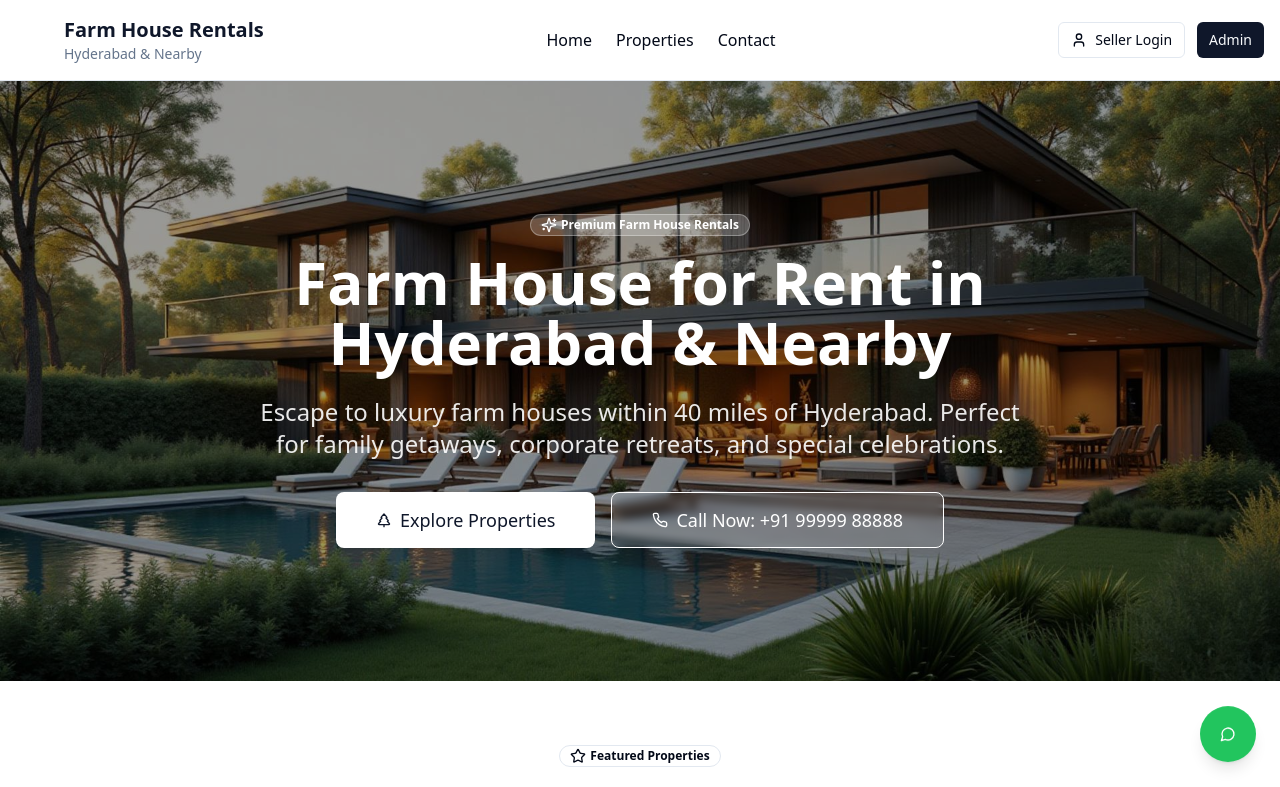
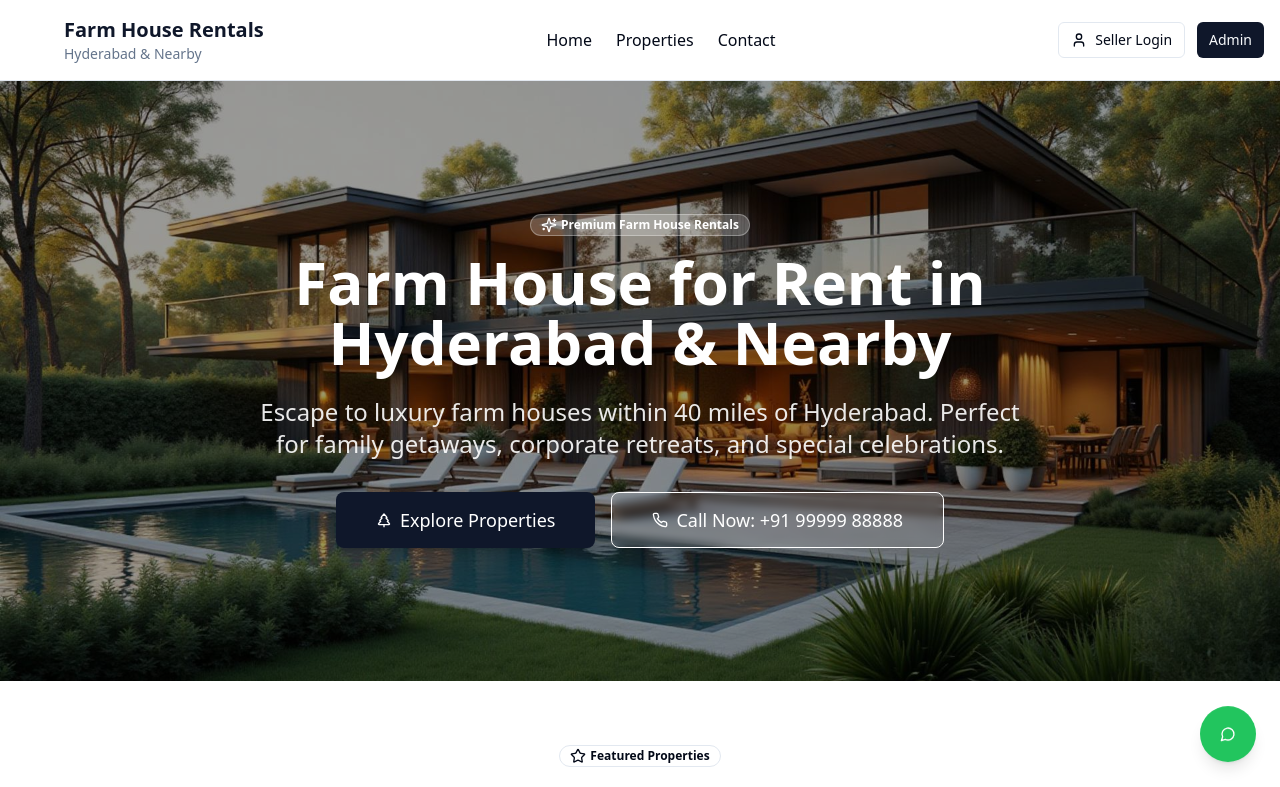
Before and after one commit to SwedSquad/hyderabad-farmstay-oasis, a React (Vite) app: page / in a window 1280 px wide. Shown: the top 787 px of the page. Built offline with nearby package versions, Linux system fonts and the light colour scheme.

Commit message:
Fix: Homepage CTA button visibility
Ensure the homepage CTA buttons have a visible background.

```diff
--- a/src/pages/Index.tsx
+++ b/src/pages/Index.tsx
@@ -37,7 +37,7 @@ const Index = () => {
             corporate retreats, and special celebrations.
           </p>
           <div className="flex flex-col sm:flex-row items-center justify-center gap-4">
-            <Button variant="hero" size="xl" asChild className="bg-white text-primary hover:bg-white/90">
+            <Button variant="hero" size="xl" asChild className="bg-primary text-white hover:bg-primary/90 shadow-lg">
               <Link to="#properties">
                 <TreePine className="w-5 h-5" />
                 Explore Properties
```
